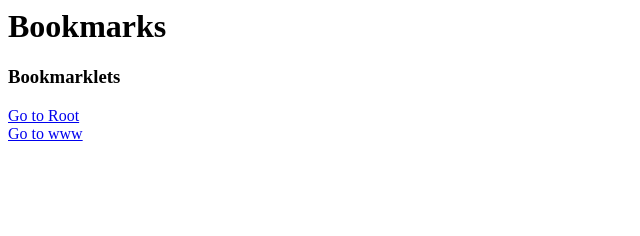
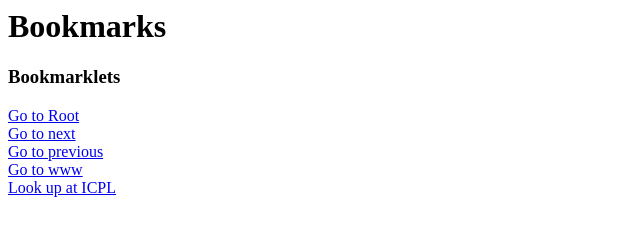
Before and after one commit to benjaminoakes/navigation.starlet.js, a website: page public/bookmarks.html in a window 1280 px wide. Shown: the whole page, without its empty margins (0-640 px from the left). Drawn offline with Linux system fonts and the light colour scheme.

Commit message:
$ ./build

```diff
--- a/public/bookmarks.html
+++ b/public/bookmarks.html
@@ -10,6 +10,9 @@
   <DT><H3>Bookmarklets</H3></DT>
   <DL><p>
       <DT><A HREF="javascript:!function()%7Blocation.href%3Dlocation.protocol%2B%22%2F%2F%22%2Bdocument.domain%7D()%3B">Go to Root</A></DT>
+      <DT><A HREF="javascript:!function()%7Bvar%20t%3Dlocation.toString().match(%2F%5E(.*%3F)(0*)(%5Cd%2B)(%5B%5E%5Cd%5D*)%24%2F)%3Bif(t)%7Bvar%20o%3Dt%5B2%5D%2Ce%3Dt%5B3%5D%2Ci%3DString(Number(n)%2B1)%3Bo.length%3E0%26%26e.length%3Ei.length%26%26(o%3Do.substring(0%2Co.length-1))%2Clocation%3Dt%5B1%5D%2Bo%2Bi%2Bt%5B4%5D%7Delse%20alert(%22no%20number%20found%20in%20%22%2Blocation)%7D()%3B">Go to next</A></DT>
+      <DT><A HREF="javascript:!function()%7Bvar%20t%3Dlocation.toString().match(%2F%5E(.*%3F)(0*)(%5Cd%2B)(%5B%5E%5Cd%5D*)%24%2F)%3Bif(t)%7Bvar%20o%3Dt%5B2%5D%2Ce%3Dt%5B3%5D%2Ci%3DString(Number(n)-1)%3Bo.length%3E0%26%26e.length%3Ei.length%26%26(o%2B%3D%220%22)%2Clocation%3Dt%5B1%5D%2Bo%2Bi%2Bt%5B4%5D%7Delse%20alert(%22no%20number%20found%20in%20%22%2Blocation)%7D()%3B">Go to previous</A></DT>
       <DT><A HREF="javascript:!function()%7Bvar%20o%2Ci%3Bo%3Ddocument.domain.split(%22.%22).slice(1%2C3)%2Co.unshift(%22www%22)%2Ci%3Do.join(%22.%22)%2Clocation.href%3Dlocation.protocol%2B%22%2F%2F%22%2Bi%7D()%3B">Go to www</A></DT>
+      <DT><A HREF="javascript:!function()%7Bdocument.location%3D%22http%3A%2F%2Fcatpro.icpl.org%2Fiii%2Fencore%2Fsearch%3Flang%3Deng%26target%3D%22%2BencodeURIComponent(document.title)%7D()%3B">Look up at ICPL</A></DT>
   </DL>
 </DL>
```
